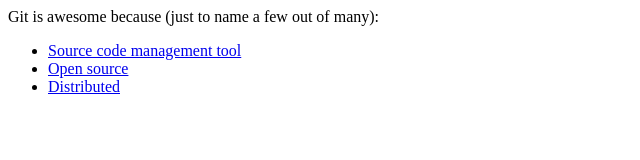
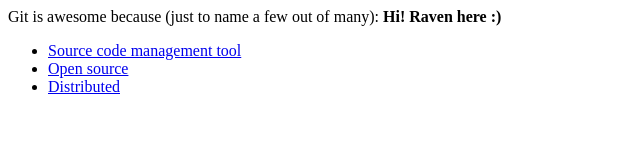
Before and after one commit to cedrickimsarmenta/gitsample, a plain HTML site: page index.html in a window 1280 px wide. Shown: the whole page, without its empty margins (0-640 px from the left). Drawn offline with Linux system fonts and the light colour scheme.

Commit message:
Raven added :D

```diff
--- a/index.html
+++ b/index.html
@@ -5,6 +5,7 @@
 
   <body>
     <bold>Git is awesome because (just to name a few out of many): </bold>
+    <b> Hi! Raven here :) </b>
     <ul>
       <li><a href='scm.html'>Source code management tool</a></li>
       <li><a href='open-source.html'>Open source</a></li>
```
